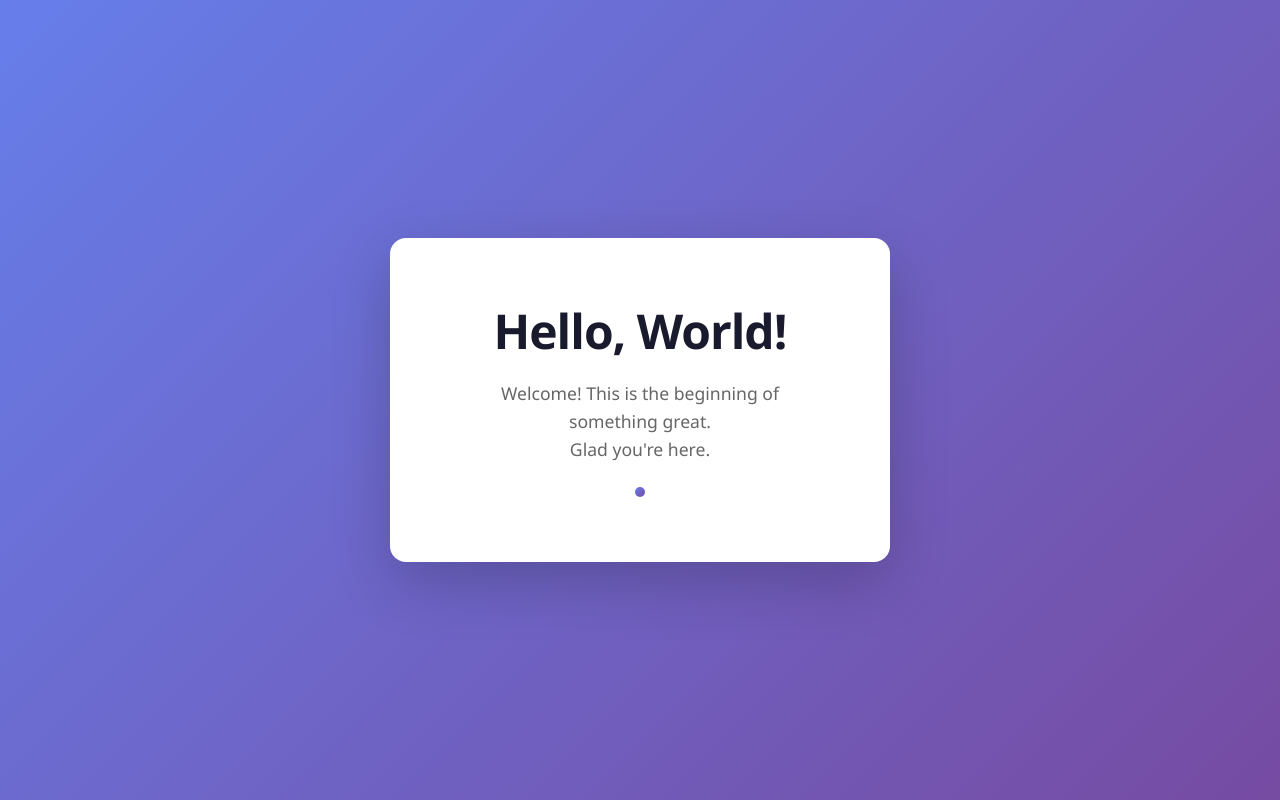
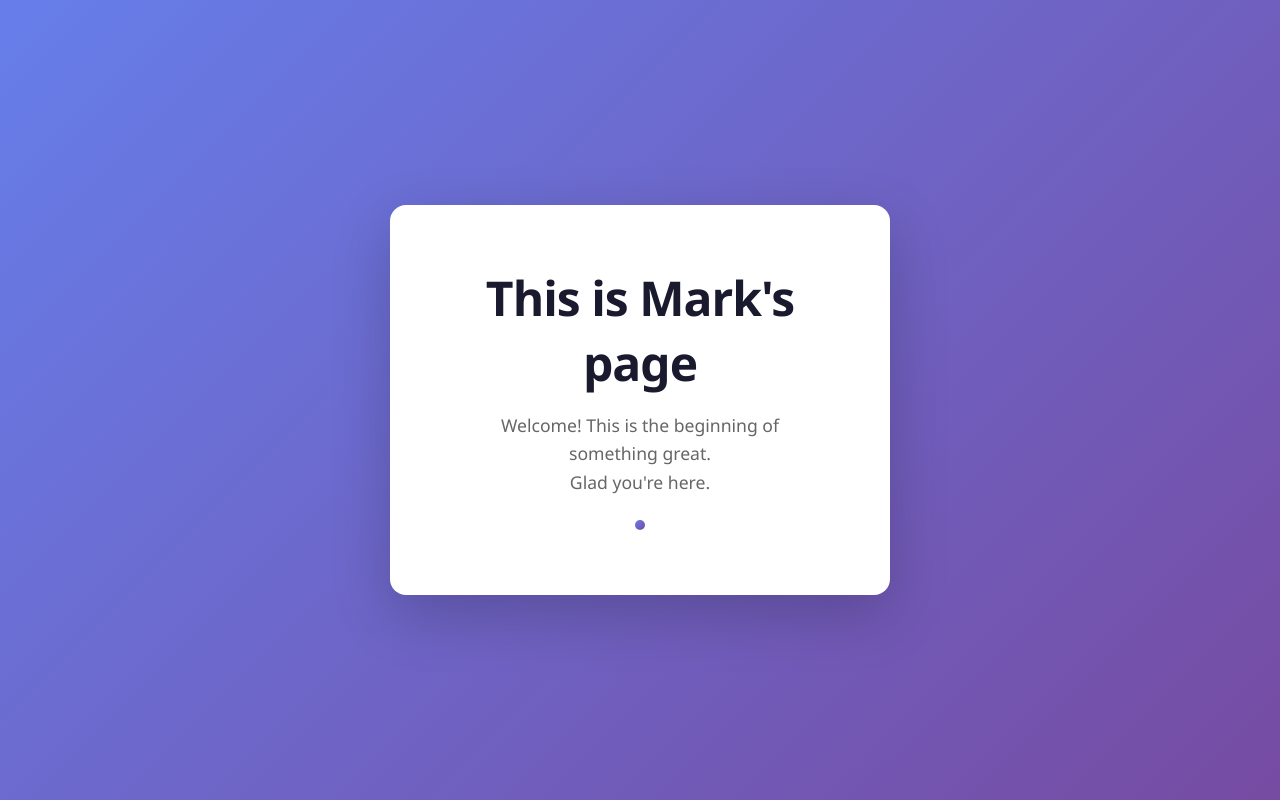
Before and after one commit to markpui/hello-world-claude, a plain HTML site: page index.html in a window 1280 px wide. Drawn offline with Linux system fonts and the light colour scheme.

Commit message:
Update heading to Mark's page

```diff
--- a/index.html
+++ b/index.html
@@ -55,7 +55,7 @@
 </head>
 <body>
   <div class="card">
-    <h1>Hello, World!</h1>
+    <h1>This is Mark's page</h1>
     <p>Welcome! This is the beginning of something great.<br>Glad you're here.</p>
     <div class="dot"></div>
   </div>
```
